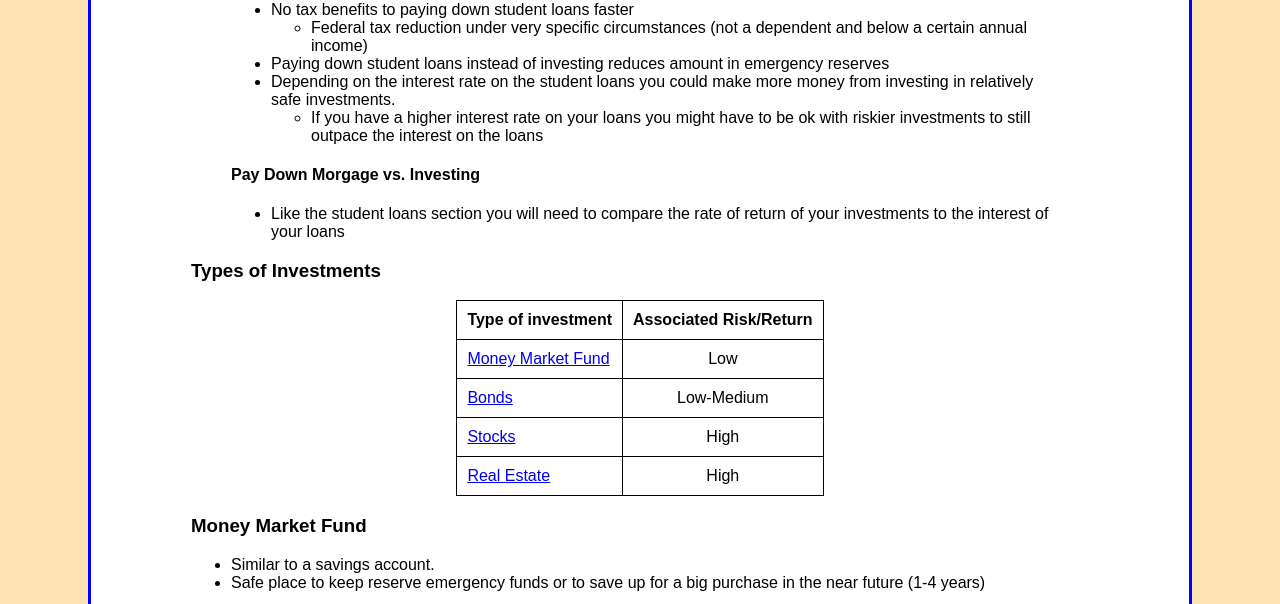
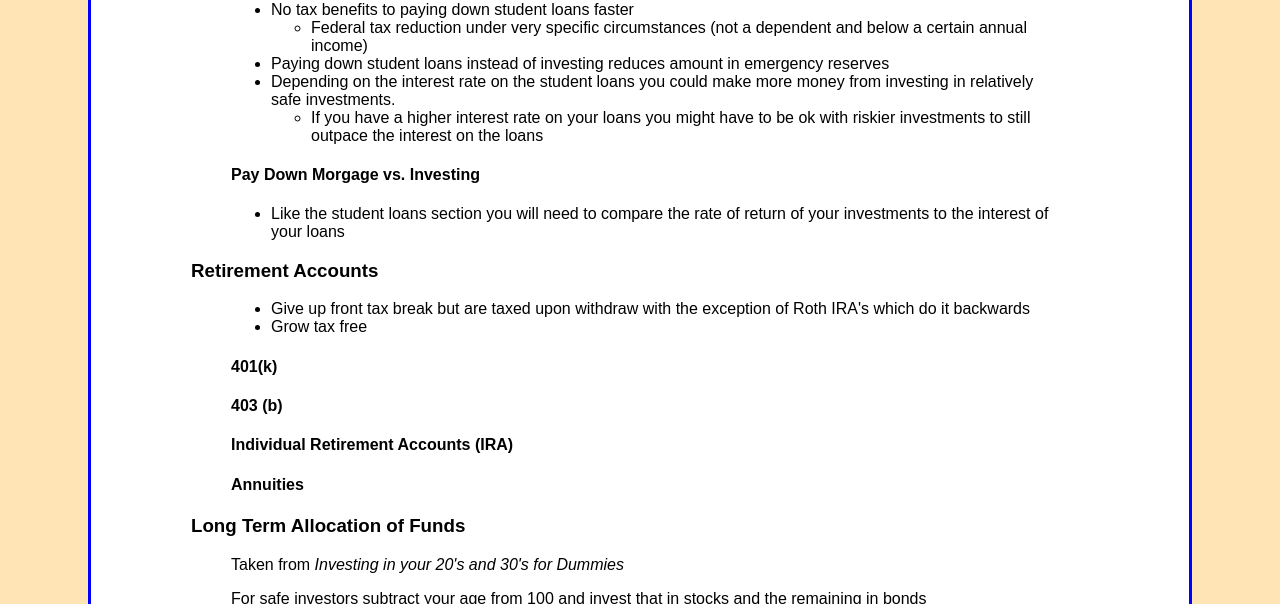
Before and after one commit to jbm950/jbm950.github.io, a Jekyll site: the page built from notes/money_management/money_management_main.html, in a window 1280 px wide and 1400 px high, scrolled down 1642 px. Shown: the top 604 px of the window. Built offline with Jekyll 4.4.1, drawn with Linux system fonts in a browser that asks for light colours; Markdown is read by kramdown in place of the engine named in the settings; some of the changed text lies outside the part shown; grey boxes are pictures that could not be loaded.

Commit message:
Worked on money management notes

```diff
--- a/notes/money_management/money_management_main.html
+++ b/notes/money_management/money_management_main.html
@@ -205,6 +205,69 @@ title: Money Management
 </blockquote>
 </blockquote>
 <blockquote>
+<h3 id="retirement-accounts">Retirement Accounts</h3>
+</blockquote>
+<blockquote>
+<blockquote>
+<ul>
+<li>Give up front tax break but are taxed upon withdraw with the exception of Roth IRA's which do it backwards</li>
+<li>Grow tax free</li>
+</ul>
+</blockquote>
+</blockquote>
+<blockquote>
+<blockquote>
+<h4 id="k">401(k)</h4>
+</blockquote>
+</blockquote>
+<blockquote>
+<blockquote>
+<h4 id="b">403 (b)</h4>
+</blockquote>
+</blockquote>
+<blockquote>
+<blockquote>
+<h4 id="individual-retirement-accounts-ira">Individual Retirement Accounts (IRA)</h4>
+</blockquote>
+</blockquote>
+<blockquote>
+<blockquote>
+<h4 id="annuities">Annuities</h4>
+</blockquote>
+</blockquote>
+<blockquote>
+<h3 id="long-term-allocation-of-funds">Long Term Allocation of Funds</h3>
+</blockquote>
+<blockquote>
+<blockquote>
+<p>Taken from <em>Investing in your 20's and 30's for Dummies</em></p>
+</blockquote>
+</blockquote>
+<blockquote>
+<blockquote>
+<p>For safe investors subtract your age from 100 and invest that in stocks and the remaining in bonds</p>
+</blockquote>
+</blockquote>
+<blockquote>
+<blockquote>
+<ul>
+<li>ex. Age 25 <img style="vertical-align:middle" src="http://chart.apis.google.com/chart?cht=tx&amp;chl=%5Crightarrow" alt="\rightarrow" title="\rightarrow" /> 100 - 25 = 75% stocks <img style="vertical-align:middle" src="http://chart.apis.google.com/chart?cht=tx&amp;chl=%5Crightarrow" alt="\rightarrow" title="\rightarrow" /> 100 - 75 = 25% bonds</li>
+</ul>
+</blockquote>
+</blockquote>
+<blockquote>
+<blockquote>
+<p>For safe investors subtract your age from 120 and invest that in stocks and the remaining in bonds</p>
+</blockquote>
+</blockquote>
+<blockquote>
+<blockquote>
+<ul>
+<li>ex. Age 25 <img style="vertical-align:middle" src="http://chart.apis.google.com/chart?cht=tx&amp;chl=%5Crightarrow" alt="\rightarrow" title="\rightarrow" /> 120 - 25 = 95% stocks <img style="vertical-align:middle" src="http://chart.apis.google.com/chart?cht=tx&amp;chl=%5Crightarrow" alt="\rightarrow" title="\rightarrow" /> 100 - 95 = 5% bonds</li>
+</ul>
+</blockquote>
+</blockquote>
+<blockquote>
 <h3 id="types-of-investments">Types of Investments</h3>
 </blockquote>
 <style>
```
Also changed, not shown: source/notes/money_management/money_management_main.md (+30 -0 lines).
